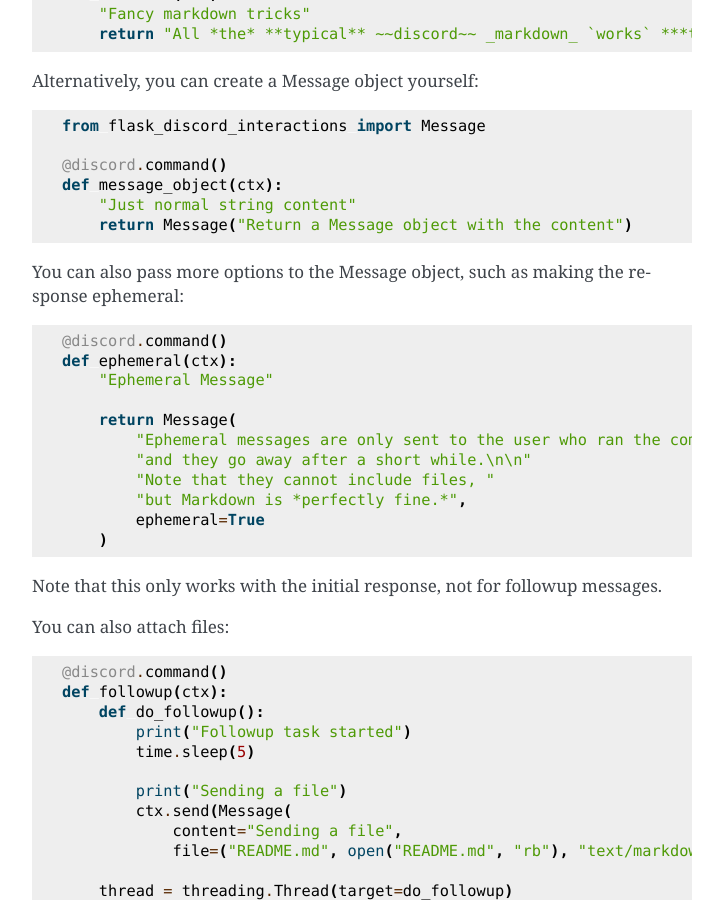
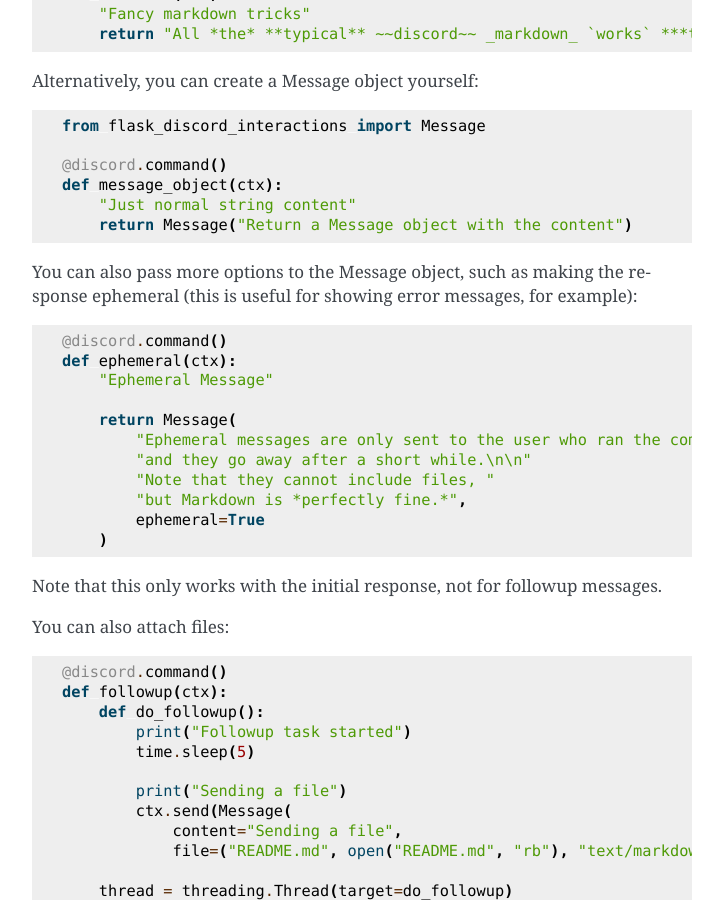
Before and after one commit to breqdev/flask-discord-interactions, a Sphinx documentation site: the page built from docs/message.rst, in a window 1280 px wide and 900 px high, scrolled down 491 px. Shown: the whole window, without its empty margins (388-1111 px from the left). Built offline with Sphinx 7.4.7, drawn with Linux system fonts in a browser that asks for light colours.

Commit message:
clarify ephemeral message usage

```diff
--- a/docs/message.rst
+++ b/docs/message.rst
@@ -38,7 +38,7 @@
         return Message("Return a Message object with the content")
 
 You can also pass more options to the Message object, such as making the
-response ephemeral:
+response ephemeral (this is useful for showing error messages, for example):
 
 .. code-block:: python
 
```
